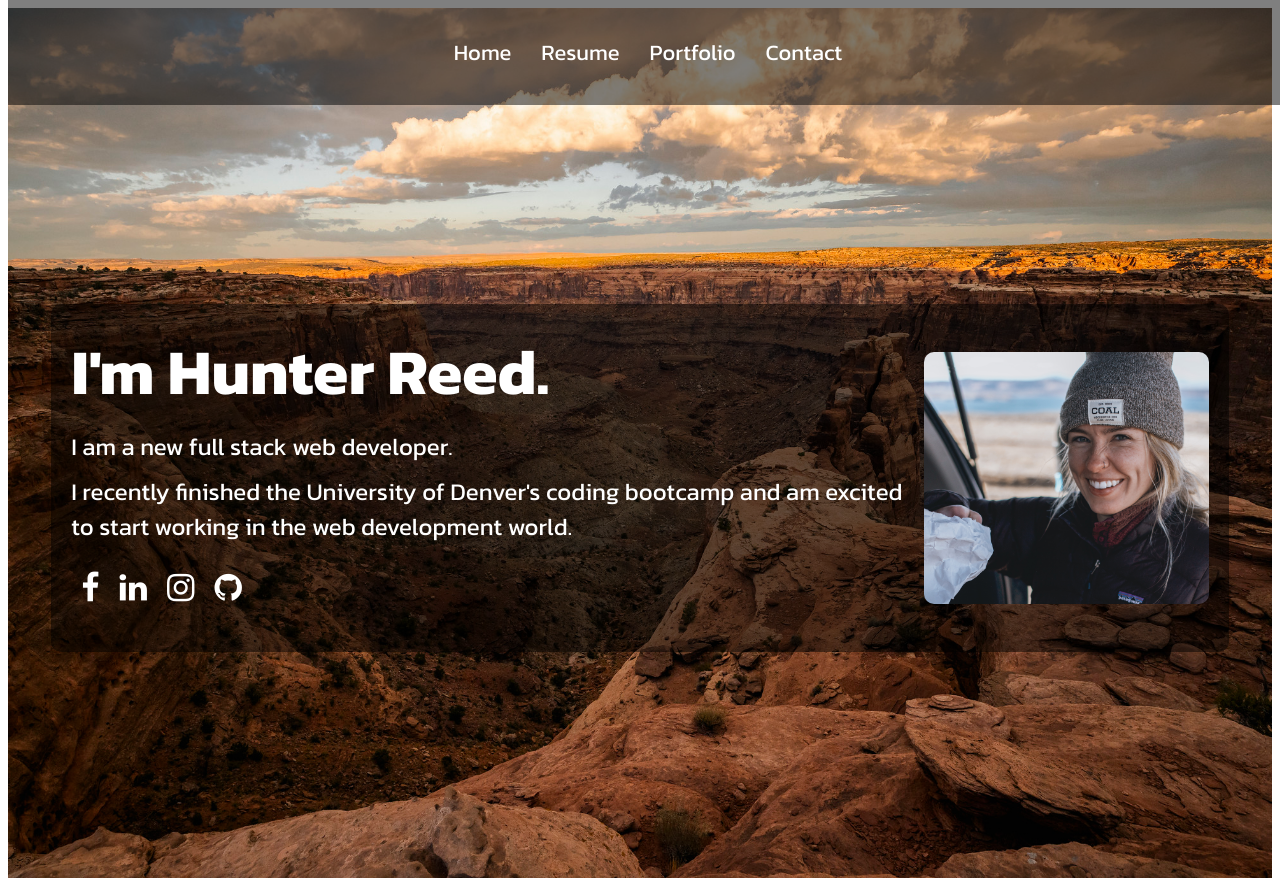
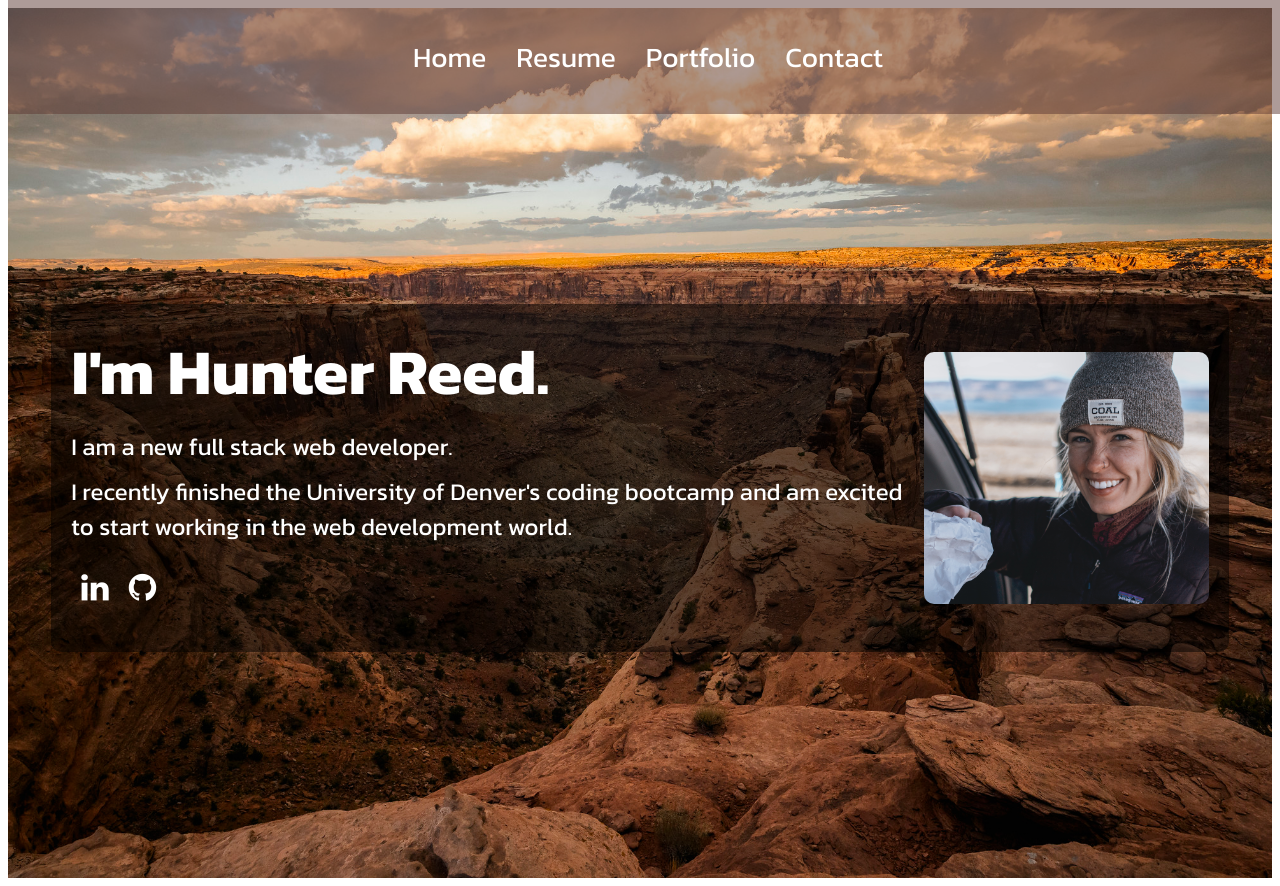
Before and after one commit to huntrreed/react-portfolio, a React (Vite) app: page / in a window 1280 px wide. Built offline with nearby package versions, Linux system fonts and the light colour scheme.

Commit message:
header color

```diff
--- a/src/assets/css/Header.css
+++ b/src/assets/css/Header.css
@@ -1,21 +1,20 @@
 :root {
-    --white:#dcdfdd;
+  --white: #dcdfdd;
   --green: #003f22;
   --teal: #00a69c;
   --orange: #b55f08;
   --red: #8b1602;
   --darkestred: #63250e;
+  --brownish: #5c3932;
   font-family: "kanit";
-
 }
-
 
 #nav-wrap {
   position: fixed;
   width: 100%;
   top: 0;
   z-index: 100;
-    background: rgba(0, 0, 0, 0.5);
+  background: rgba(92, 57, 50, 0.5);
 }
 
 .nav {
@@ -32,5 +31,5 @@
 .nav a {
   color: white;
   text-decoration: none;
-    font-size: 22px;
+  font-size: 28px;
 }
--- a/src/pages/Home.jsx
+++ b/src/pages/Home.jsx
@@ -12,10 +12,8 @@ const Home = () => {
           <p>I am a new full stack web developer.</p>
           <p>I recently finished the University of Denver's coding bootcamp and am excited to start working in the web development world.</p>
           <div className="social-links">
-            <a href="#facebook"><i className="fa fa-facebook"></i></a>
-            <a href="#linkedin"><i className="fa fa-linkedin"></i></a>
-            <a href="#instagram"><i className="fa fa-instagram"></i></a>
-            <a href="#github"><i className="fa fa-github"></i></a>
+            <a href="https://www.linkedin.com/in/hunter-reed-8282b7127/"><i className="fa fa-linkedin"></i></a>
+            <a href="https://github.com/huntrreed"><i className="fa fa-github"></i></a>
           </div>
         </div>
         <div className="image-content">
```
Lines whose indentation alone changed are shown as unchanged.
